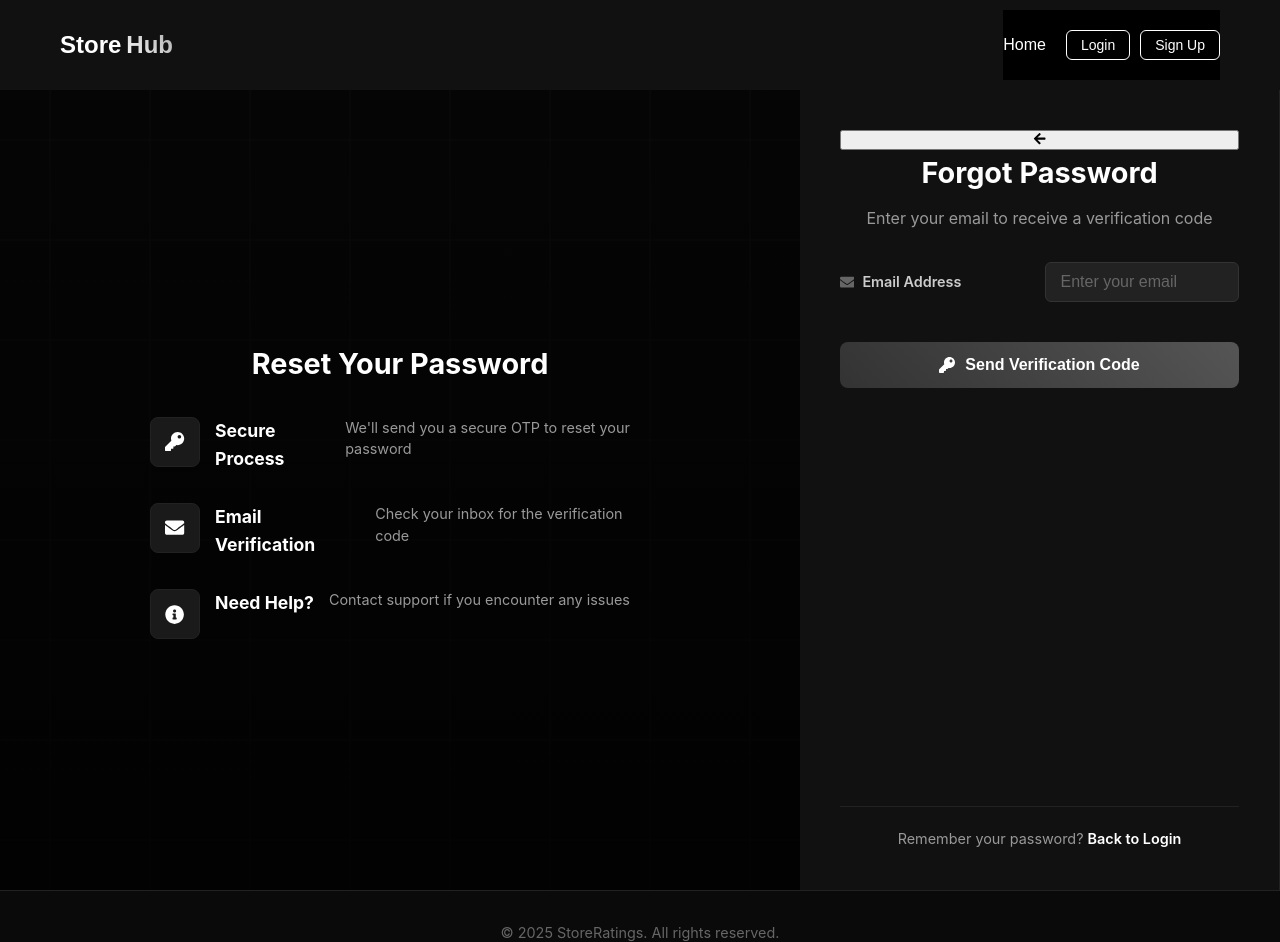
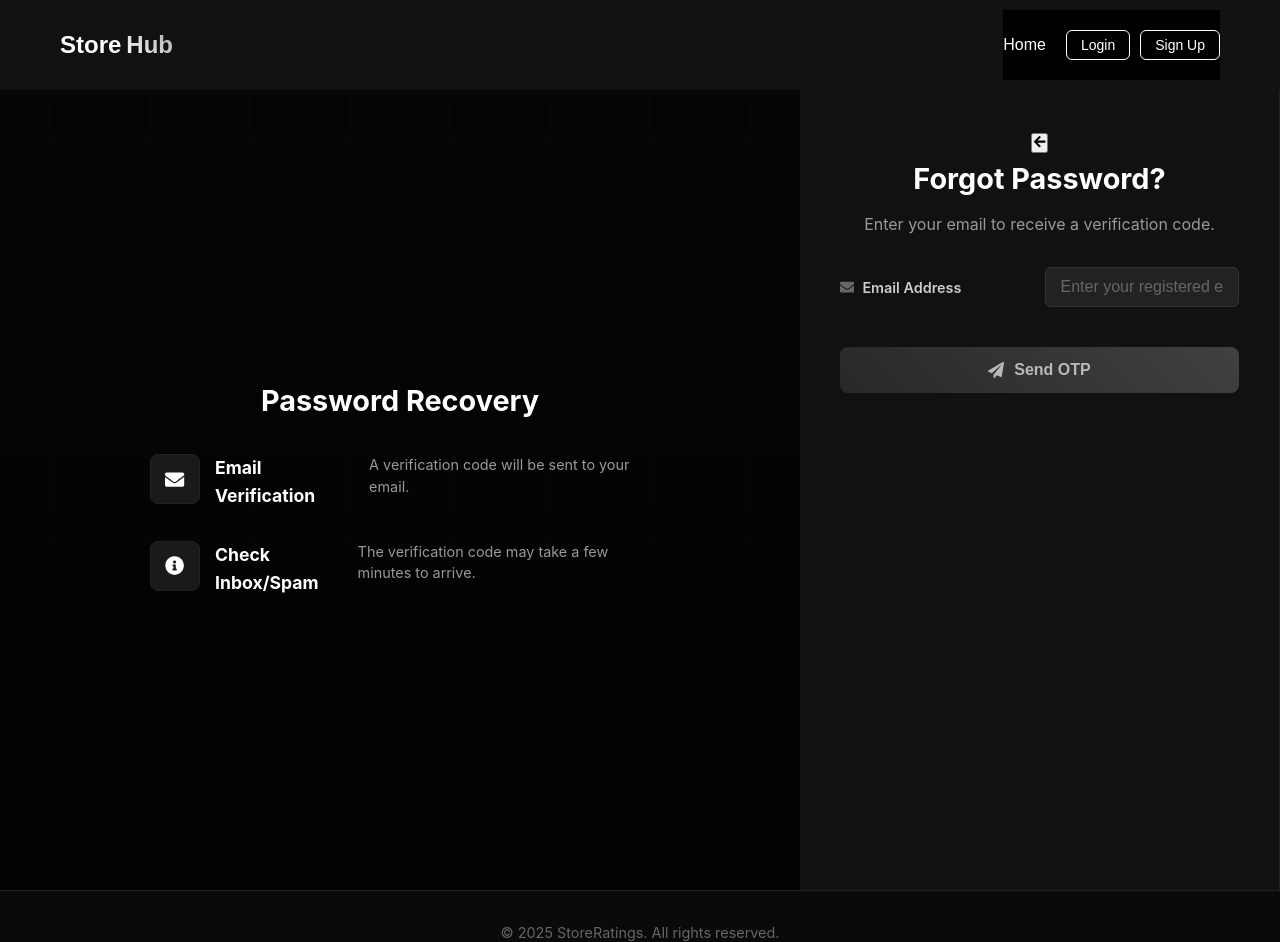
Before and after one commit to Sarcastic21/Roxiler, a React (Vite) app in the folder frontend/: page /forgot-password in a window 1280 px wide. Built offline with nearby package versions, Linux system fonts and the light colour scheme.

Commit message:
Update ForgotPassword.jsx

```diff
--- a/frontend/src/pages/ForgotPassword.jsx
+++ b/frontend/src/pages/ForgotPassword.jsx
@@ -1,204 +1,72 @@
-import { useState, useEffect } from "react";
-import {
-  forgotPassword,
-  resetPassword,
-  resendOTP
-} from "../api/api.js";
-import { useNavigate, Link } from "react-router-dom";
-import {
-  FaEnvelope, FaArrowLeft, FaInfoCircle, FaKey,
-  FaCheckCircle, FaClock, FaEye, FaEyeSlash
-} from "react-icons/fa";
-import "../Styles/Auth.css";
+import { useState } from "react";
+import { forgotPassword } from "../api/api.js"; // API call to request OTP
+import { useNavigate } from "react-router-dom";
+import { FaEnvelope, FaArrowLeft, FaPaperPlane, FaInfoCircle } from "react-icons/fa";
+import "../Styles/Auth.css"; // using same theme as Login/Register
 
 export default function ForgotPassword() {
   const navigate = useNavigate();
-  const [step, setStep] = useState(1); // 1: Email, 2: OTP, 3: Reset Password
   const [email, setEmail] = useState("");
-  const [otp, setOtp] = useState("");
-  const [newPassword, setNewPassword] = useState("");
-  const [confirmPassword, setConfirmPassword] = useState("");
+  const [loading, setLoading] = useState(false);
   const [message, setMessage] = useState("");
-  const [loading, setLoading] = useState(false);
-  const [errors, setErrors] = useState({});
-  const [countdown, setCountdown] = useState(0);
-  const [showPassword, setShowPassword] = useState(false);
-  const [showConfirmPassword, setShowConfirmPassword] = useState(false);
 
-  // Countdown effect for OTP resend
-  useEffect(() => {
-    if (countdown > 0) {
-      const timer = setInterval(() => setCountdown(prev => prev - 1), 1000);
-      return () => clearInterval(timer);
-    }
-  }, [countdown]);
-
-  // Handle email submission
-  const handleEmailSubmit = async e => {
+  const handleSubmit = async (e) => {
     e.preventDefault();
     setLoading(true);
     setMessage("");
 
     try {
-      const res = await forgotPassword({ email });
-      setMessage(res.message);
+      const res = await forgotPassword({ email, type: "reset" });  // Just request the OTP
 
-      if (res.message === "OTP sent successfully") {
-        setStep(2); // Move to OTP verification step
-        setCountdown(60); // Start countdown for resend
+      if (res.message === "OTP sent successfully") { //Checking message instead of success
+        setMessage(res.message || "OTP sent successfully! Please check your email.");
+        // Navigate to VerifyOTP page with email
+        navigate("/verify-otp", { state: { email, type: "reset" } });  // Pass the email to the VerifyOTP page
+      } else {
+        setMessage(res.message || "Failed to send OTP. Please try again.");
       }
+
     } catch (error) {
-      setMessage(error.response?.data?.message || "An error occurred. Please try again.");
+      console.error("Error requesting OTP:", error);
+      setMessage(error.response?.data?.message || "Failed to send OTP. Please try again.");
     } finally {
       setLoading(false);
     }
   };
 
-  // Handle OTP verification
-  const handleOtpSubmit = async e => {
-    e.preventDefault();
-
-    // Validate OTP
-    if (!otp.trim()) {
-      setErrors({ otp: "Verification code is required" });
-      return;
-    } else if (otp.length !== 6) {
-      setErrors({ otp: "Verification code must be 6 digits" });
-      return;
-    }
-
-    setLoading(true);
-    setMessage("");
-
-    try {
-
-      setStep(3);
-    } catch (error) {
-      setMessage(error.response?.data?.message || "Verification failed. Please try again.");
-    } finally {
-      setLoading(false);
-    }
-  };
-
-  // Handle password reset
-  const handlePasswordReset = async e => {
-    e.preventDefault();
-
-    const newErrors = {};
-    if (!newPassword) {
-      newErrors.newPassword = "New password is required";
-    } else if (newPassword.length < 6) {
-      newErrors.newPassword = "Password must be at least 6 characters";
-    }
-
-    if (!confirmPassword) {
-      newErrors.confirmPassword = "Please confirm your password";
-    } else if (newPassword !== confirmPassword) {
-      newErrors.confirmPassword = "Passwords do not match";
-    }
-
-    if (Object.keys(newErrors).length > 0) {
-      setErrors(newErrors);
-      return;
-    }
-
-    setLoading(true);
-    setMessage("");
-
-    try {
-      const res = await resetPassword({ email, otp, newPassword });
-      setMessage(res.message);
-
-      if (res.message === "Password reset successfully") {
-        setTimeout(() => {
-          navigate("/login", {
-            state: { message: "Password reset successfully! You can now login." }
-          });
-        }, 2000);
-      }
-    } catch (error) {
-      setMessage(error.response?.data?.message || "Password reset failed. Please try again.");
-    } finally {
-      setLoading(false);
-    }
-  };
-
-  // Handle OTP resend
-  const handleResendOTP = async () => {
-    if (countdown > 0) return;
-
-    setMessage("Sending new verification code...");
-    try {
-      const res = await resendOTP({ email });
-      setMessage(res.message || "New verification code sent!");
-      setCountdown(60);
-    } catch (error) {
-      setMessage(error.response?.data?.message || "Failed to resend verification code.");
-    }
-  };
-
-  // Handle back navigation
   const handleBack = () => {
-    if (step === 1) {
     navigate("/login");
-    } else {
-      setStep(step - 1);
-    }
   };
 
   return (
-    <div className=" forgot login-container">
-      {/* Left Features Section */}
+    <div className="login-container">
+      {/* Left Info / Features */}
       <div className="login-features">
         <div className="features-container">
-          <h3>
-            {step === 1 && "Reset Your Password"}
-            {step === 2 && "Verify Your Email"}
-            {step === 3 && "Create New Password"}
-          </h3>
+          <h3>Password Recovery</h3>
           <div className="features-grid">
             <div className="feature">
-              <div className="feature-icon">
-                <FaKey />
-              </div>
-              <h4>Secure Process</h4>
-              <p>We'll send you a secure OTP to reset your password</p>
+              <div className="feature-icon"><FaEnvelope /></div>
+              <h4>Email Verification</h4>
+              <p>A verification code will be sent to your email.</p>
             </div>
             <div className="feature">
-              <div className="feature-icon">
-                <FaEnvelope />
-              </div>
-              <h4>Email Verification</h4>
-              <p>Check your inbox for the verification code</p>
-            </div>
-            <div className="feature">
-              <div className="feature-icon">
-                <FaInfoCircle />
-              </div>
-              <h4>Need Help?</h4>
-              <p>Contact support if you encounter any issues</p>
+              <div className="feature-icon"><FaInfoCircle /></div>
+              <h4>Check Inbox/Spam</h4>
+              <p>The verification code may take a few minutes to arrive.</p>
             </div>
           </div>
         </div>
       </div>
 
       {/* Right Card Section */}
-      <div className="forgot login-card">
+      <div className="login-card">
+        <div className="login-header">
           <button className="back-button" onClick={handleBack}>
             <FaArrowLeft />
           </button>
-
-        <div className="login-header">
-          <h2>
-            {step === 1 && "Forgot Password"}
-            {step === 2 && "Verify OTP"}
-            {step === 3 && "Reset Password"}
-          </h2>
-          <p>
-            {step === 1 && "Enter your email to receive a verification code"}
-            {step === 2 && "Enter the 6-digit code sent to your email"}
-            {step === 3 && "Enter your new password below"}
-          </p>
+          <h2>Forgot Password?</h2>
+          <p>Enter your email to receive a verification code.</p>
         </div>
 
         {message && (
@@ -208,9 +76,7 @@ export default function ForgotPassword() {
           </div>
         )}
 
-        {/* Step 1: Email Input */}
-        {step === 1 && (
-          <form onSubmit={handleEmailSubmit} className="login-form">
+        <form onSubmit={handleSubmit} className="login-form">
           <div className="input-group">
             <label htmlFor="email">
               <FaEnvelope className="input-icon" />
@@ -221,7 +87,7 @@ export default function ForgotPassword() {
                 id="email"
                 name="email"
                 type="email"
-                  placeholder="Enter your email"
+                placeholder="Enter your registered email"
                 value={email}
                 onChange={(e) => setEmail(e.target.value)}
                 required
@@ -233,190 +99,19 @@ export default function ForgotPassword() {
           <button
             type="submit"
             className="login-button"
-              disabled={loading}
+            disabled={loading || !email}
           >
             {loading ? (
               <>
-                  <span className="spinner"></span>
-                  Sending OTP...
+                <span className="spinner"></span> Sending OTP...
               </>
             ) : (
               <>
-                  <FaKey />
-                  Send Verification Code
+                <FaPaperPlane /> Send OTP
               </>
             )}
           </button>
         </form>
-        )}
-
-        {/* Step 2: OTP Verification */}
-        {step === 2 && (
-          <>
-            <div className="email-display">
-              <FaEnvelope />
-              <span>{email}</span>
-            </div>
-
-            <form onSubmit={handleOtpSubmit} className="login-form">
-              <div className="input-group">
-                <label htmlFor="otp">
-                  <FaKey className="input-icon" />
-                  Verification Code *
-                </label>
-                <div className="input-container">
-                  <input
-                    id="otp"
-                    name="otp"
-                    type="text"
-                    placeholder="Enter 6-digit code"
-                    value={otp}
-                    onChange={(e) => {
-                      const value = e.target.value.replace(/\D/g, "").slice(0, 6);
-                      setOtp(value);
-                      if (errors.otp) setErrors({ ...errors, otp: "" });
-                    }}
-                    className={`form-input ${errors.otp ? "error" : ""}`}
-                    maxLength={6}
-                    inputMode="numeric"
-                    pattern="[0-9]*"
-                  />
-                </div>
-                {errors.otp && <span className="error-text">{errors.otp}</span>}
-              </div>
-
-              <button
-                type="submit"
-                className="login-button"
-                disabled={loading || otp.length !== 6}
-              >
-                {loading ? (
-                  <>
-                    <span className="spinner"></span> Verifying...
-                  </>
-                ) : (
-                  <>
-                    <FaCheckCircle /> Verify Code
-                  </>
-                )}
-              </button>
-            </form>
-
-            {/* Resend OTP Section */}
-            <div className="resend-section">
-              <p>
-                Didn't receive the code?{" "}
-                <button
-                  className="resend-button"
-                  onClick={handleResendOTP}
-                  disabled={countdown > 0}
-                >
-                  Resend {countdown > 0 && `(${countdown}s)`}
-                </button>
-              </p>
-            </div>
-
-            <div className="role-notice">
-              <div className="notice-icon"><FaInfoCircle /></div>
-              <p>
-                <strong>Note:</strong> Check your spam folder if you don't see the email.
-                The code will expire after 10 minutes.
-              </p>
-            </div>
-          </>
-        )}
-
-        {/* Step 3: Password Reset */}
-        {step === 3 && (
-          <form onSubmit={handlePasswordReset} className="login-form">
-            <div className="input-group">
-              <label htmlFor="newPassword">
-                <FaKey className="input-icon" />
-                New Password *
-              </label>
-              <div className="input-container password-container">
-                <input
-                  id="newPassword"
-                  name="newPassword"
-                  type={showPassword ? "text" : "password"}
-                  placeholder="Enter your new password"
-                  value={newPassword}
-                  onChange={(e) => {
-                    setNewPassword(e.target.value);
-                    if (errors.newPassword) setErrors({ ...errors, newPassword: "" });
-                  }}
-                  className={`form-input ${errors.newPassword ? "error" : ""}`}
-                  required
-                />
-                <button
-                  type="button"
-                  className="password-toggle"
-                  onClick={() => setShowPassword(!showPassword)}
-                >
-                  {showPassword ? <FaEyeSlash /> : <FaEye />}
-                </button>
-              </div>
-              {errors.newPassword && <span className="error-text">{errors.newPassword}</span>}
-            </div>
-
-            <div className="input-group">
-              <label htmlFor="confirmPassword">
-                <FaKey className="input-icon" />
-                Confirm Password *
-              </label>
-              <div className="input-container password-container">
-                <input
-                  id="confirmPassword"
-                  name="confirmPassword"
-                  type={showConfirmPassword ? "text" : "password"}
-                  placeholder="Confirm your new password"
-                  value={confirmPassword}
-                  onChange={(e) => {
-                    setConfirmPassword(e.target.value);
-                    if (errors.confirmPassword) setErrors({ ...errors, confirmPassword: "" });
-                  }}
-                  className={`form-input ${errors.confirmPassword ? "error" : ""}`}
-                  required
-                />
-                <button
-                  type="button"
-                  className="password-toggle"
-                  onClick={() => setShowConfirmPassword(!showConfirmPassword)}
-                >
-                  {showConfirmPassword ? <FaEyeSlash /> : <FaEye />}
-                </button>
-              </div>
-              {errors.confirmPassword && <span className="error-text">{errors.confirmPassword}</span>}
-            </div>
-
-            <button
-              type="submit"
-              className="login-button"
-              disabled={loading}
-            >
-              {loading ? (
-                <>
-                  <span className="spinner"></span> Resetting...
-                </>
-              ) : (
-                <>
-                  <FaCheckCircle /> Reset Password
-                </>
-              )}
-            </button>
-          </form>
-        )}
-
-        {step === 1 && (
-          <div className="login-footer">
-            <p>
-              Remember your password?{" "}
-              <Link to="/login" className="signup-link">
-                Back to Login
-              </Link>
-            </p>
-          </div>
-        )}
       </div>
     </div>
   );
```
Lines whose indentation alone changed are shown as unchanged.
